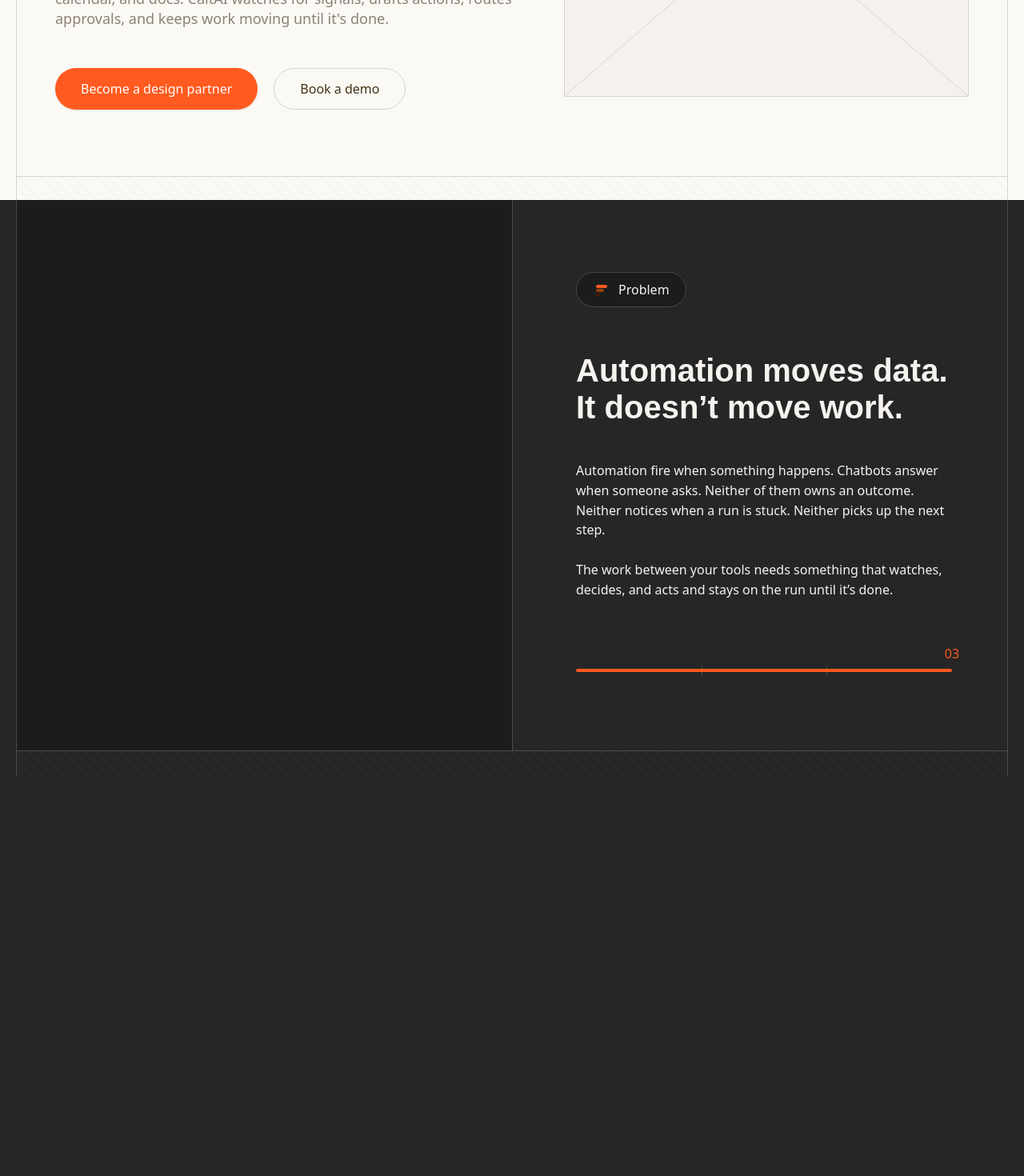
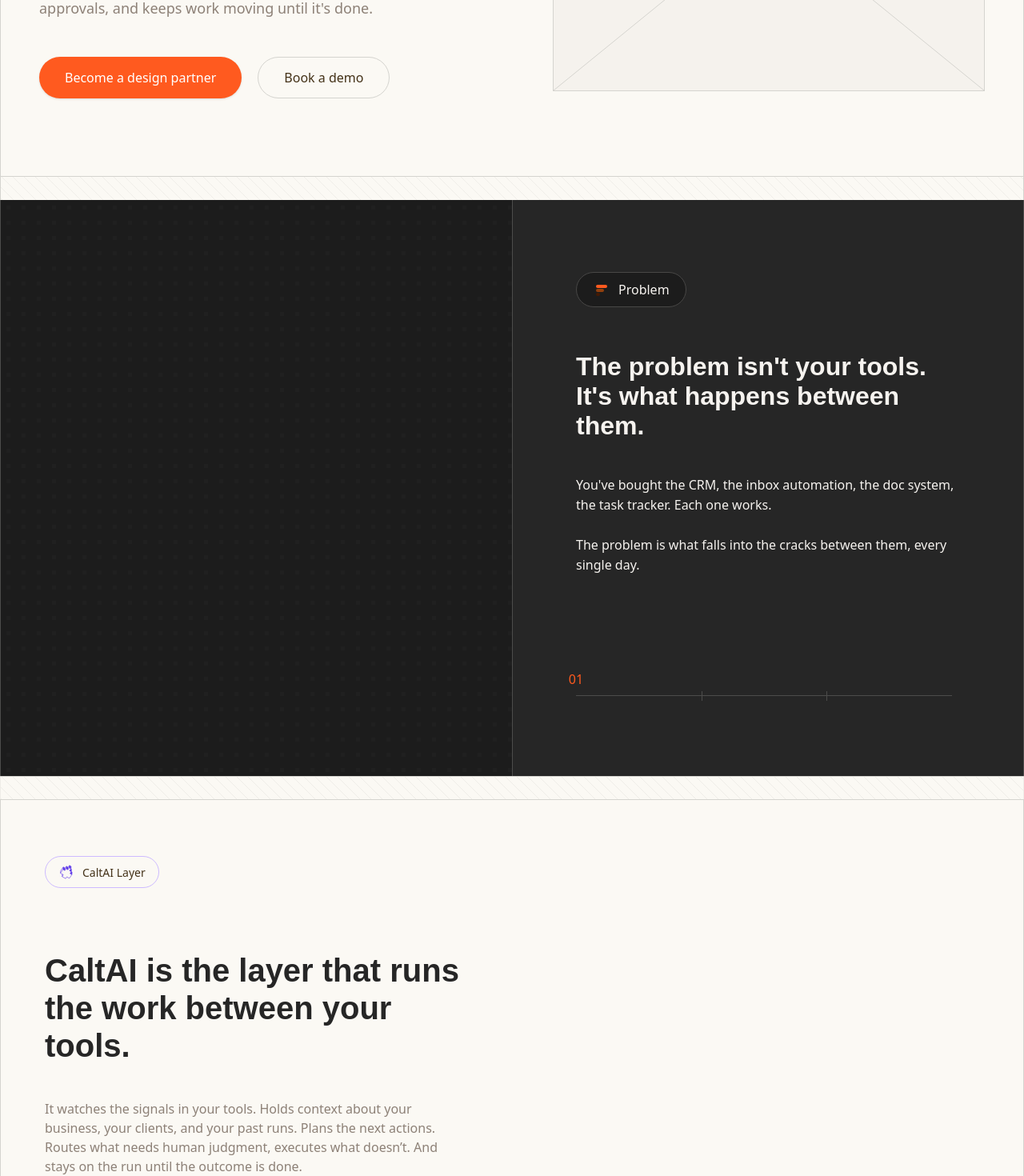
Before and after one commit to hamidra/caltai-agentic-website, a Next.js app: page / in a window 1280 px wide. Shown: the part 514-1984 px from the top of the page at 80% size. Built offline with nearby package versions, Linux system fonts and the light colour scheme; a web font is replaced by a local one.

Commit message:
New website 3

```diff
--- a/app/globals.css
+++ b/app/globals.css
@@ -28,26 +28,29 @@
   overflow-x: hidden;
 }
 
-h1, h2, h3, h4, h5, h6 {
+h1,
+h2,
+h3,
+h4,
+h5,
+h6 {
   font-family: 'Cal Sans', sans-serif;
 }
 
 /* Hatched / Zebra Pattern */
 .hatch-pattern {
-  background-image: repeating-linear-gradient(
-    45deg,
-    var(--border-color),
-    var(--border-color) 1px,
-    transparent 1px,
-    transparent 10px
-  );
+  background-image: repeating-linear-gradient(45deg,
+      var(--border-color),
+      var(--border-color) 1px,
+      transparent 1px,
+      transparent 10px);
   background-size: 14px 14px;
 }
 
-/* 1240px Frame Container */
+/* 1300px Frame Container */
 .page-frame {
   width: 100%;
-  max-width: 1240px;
+  max-width: 1300px;
   margin: 0 auto;
   position: relative;
   /* Visual Borders */
--- /dev/null
+++ b/components/CaltAILayer.tsx
@@ -0,0 +1,104 @@
+"use client";
+
+import React from "react";
+
+const CaltAILayer = () => {
+  return (
+    <section className="bg-[#FBF9F4] relative">
+      <div className="page-frame min-h-[720px] flex flex-col">
+        {/* Top Content Area */}
+        <div className="flex-1 pt-[70px] pb-[60px] px-[55px]">
+          {/* Badge */}
+          <div className="h-[40px] inline-flex items-center gap-2 px-4 rounded-full border border-[#CDBBFF] bg-[#FBF9F4] mb-20">
+            <div className="w-[22px] h-[22px] flex items-center justify-center text-[#5C35F5]">
+              <svg width="29" height="30" viewBox="0 0 29 30" fill="none" xmlns="http://www.w3.org/2000/svg">
+                <path d="M17.6016 7.83884L17.8937 3.96094L20.8337 5.69073L20.5698 9.58645L17.6016 7.83884Z" fill="#613EE9" />
+                <path d="M12.8203 9.51462L13.1125 5.63672L16.0525 7.36651L15.7885 11.2622L12.8203 9.51462Z" fill="#613EE9" />
+                <path d="M7.54688 10.7236L7.83904 6.8457L10.779 8.5755L10.5151 12.4712L7.54688 10.7236Z" fill="#613EE9" />
+                <path d="M18.2266 12.8113L20.2498 10.168L21.4587 10.6632L21.1948 14.5589L18.2266 12.8113Z" fill="#613EE9" />
+                <path d="M19.2266 17.4324L21.2498 14.7891L22.4587 15.2843L22.1948 19.18L19.2266 17.4324Z" fill="#613EE9" />
+                <path d="M3.34234 16.8225L7.57079 10.812M3.34234 16.8225L3.82319 12.789L8.03185 6.80656M3.34234 16.8225L6.47971 18.6075M7.57079 10.812L10.6035 12.5234M7.57079 10.812L8.03185 6.80656M10.6035 12.5234L12.7047 9.53671M10.6035 12.5234L11.1219 8.42326M12.7047 9.53671L15.6176 11.2233M12.7047 9.53671L13.138 5.55747M15.6176 11.2233L17.7452 8.199M15.6176 11.2233L16.1757 7.09488M17.7452 8.199L20.6282 9.8707M17.7452 8.199L18.2216 4.18682M20.6282 9.8707L21.0867 5.81545L18.2216 4.18682M20.6282 9.8707L20.5626 9.96392M6.11976 22.5361L8.11995 19.5407L6.47971 18.6075M6.11976 22.5361L11.9777 25.8511L14.0034 22.9717L17.9866 25.3626L22.199 19.3791M6.11976 22.5361L6.47971 18.6075M8.03185 6.80656L11.1219 8.42326M11.1219 8.42326L13.138 5.55747M13.138 5.55747L16.1757 7.09488M16.1757 7.09488L18.2216 4.18682M21.3075 14.6148L18.4217 13.0071L20.5626 9.96392M21.3075 14.6148L19.1618 17.6649L22.199 19.3791M21.3075 14.6148L21.3248 14.4656M22.199 19.3791L22.6705 15.3134L21.3248 14.4656M20.5626 9.96392L21.7728 10.5953L21.3248 14.4656" stroke="#532CEA" stroke-width="0.75" />
+              </svg>
+            </div>
+            <span className="text-[14px] font-medium text-[#443218] font-sans">CaltAI Layer</span>
+          </div>
+
+          {/* Main Title */}
+          <h2 className="text-[40px] font-semibold text-[#262626] leading-[1.18] w-[520px] mb-[42px] font-heading">
+            CaltAI is the layer that runs the work between your tools.
+          </h2>
+
+          {/* Body Text */}
+          <p className="text-[16px] font-medium leading-[1.5] text-[#8D8177] w-[520px] font-sans">
+            It watches the signals in your tools. Holds context about your business, your clients, and your past runs.
+            Plans the next actions. Routes what needs human judgment, executes what doesn’t.
+            And stays on the run until the outcome is done.
+          </p>
+        </div>
+
+        {/* Divider */}
+        <div className="w-full h-[1px] bg-[#D5D4CF]" />
+
+        {/* Bottom Statement Band */}
+        <div className="h-[155px] relative overflow-hidden bg-[#FBF9F4] flex items-center justify-center">
+          {/* Dotted Pattern */}
+          <div
+            className="absolute inset-0 opacity-50"
+            style={{
+              backgroundImage: "radial-gradient(#E1DFD8 1px, transparent 1px)",
+              backgroundSize: "24px 24px"
+            }}
+          />
+
+          {/* Large Icon (Left) */}
+          <div className="absolute left-[155px] top-1/2 -translate-y-1/2 text-[#5C35F5] opacity-80">
+            <svg width="110" height="120" viewBox="0 0 110 120" fill="none" xmlns="http://www.w3.org/2000/svg">
+              <path d="M70.0369 41.9019L74.1284 29.4138L81.0973 37.1132L77.0678 49.7432L70.0369 41.9019Z" fill="#4921E7" />
+              <path d="M54.3794 41.2549L58.2191 28.8533L65.7165 36.6017L61.3926 49.5009L54.3794 41.2549Z" fill="#4921E7" />
+              <path d="M38.2854 40.5593L42.1941 27.8587L49.7985 36.0787L45.6467 48.8029L38.2854 40.5593Z" fill="#4921E7" />
+              <path d="M68.9006 58.8552L76.8861 51.0494L79.6765 53.8062L75.6636 66.3738L68.9006 58.8552Z" fill="#4921E7" />
+              <path d="M67.69 75.2218L76.175 67.1705L79.1751 70.8279L75.1701 83.5912L67.69 75.2218Z" fill="#4921E7" />
+              <path d="M21.2089 56.5165L37.9177 40.5066M21.2089 56.5165L25.4555 43.4149L42.0862 27.4799M21.2089 56.5165L29.2321 65.666M37.9177 40.5066L45.683 49.3039M37.9177 40.5066L42.0862 27.4799M45.683 49.3039L53.9858 41.3483M45.683 49.3039L50.0875 36.0154M53.9858 41.3483L61.4144 49.942M53.9858 41.3483L58.0541 28.382M61.4144 49.942L69.8218 41.8863M61.4144 49.942L65.9561 36.5981M69.8218 41.8863L77.1724 50.3999M69.8218 41.8863L74.0403 28.8521M77.1724 50.3999L81.3683 37.2028L74.0403 28.8521M77.1724 50.3999L76.9133 50.6482M25.4163 78.5353L33.4267 70.4494L29.2321 65.666M25.4163 78.5353L40.4094 95.5589L48.4138 87.8892L58.5127 99.9253L75.1551 83.9904M25.4163 78.5353L29.2321 65.666M42.0862 27.4799L50.0875 36.0154M50.0875 36.0154L58.0541 28.382M58.0541 28.382L65.9561 36.5981M65.9561 36.5981L74.0403 28.8521M75.8573 67.055L68.4534 58.7542L76.9133 50.6482M75.8573 67.055L67.3783 75.1794L75.1551 83.9904M75.8573 67.055L76.0129 66.5698M75.1551 83.9904L79.3968 70.7711L76.0129 66.5698M76.9133 50.6482L80.0483 53.985L76.0129 66.5698" stroke="#613EE9" stroke-width="2" />
+              <line x1="66.6296" y1="15.8921" x2="67.0483" y2="8.07154" stroke="#613EE9" stroke-width="7" stroke-linecap="round" />
+              <line x1="91.5249" y1="25.0138" x2="100.145" y2="17.8267" stroke="#613EE9" stroke-width="7" stroke-linecap="round" />
+              <line x1="94.2192" y1="48.054" x2="105.261" y2="48.5347" stroke="#613EE9" stroke-width="7" stroke-linecap="round" />
+            </svg>
+
+          </div>
+
+          {/* Statement Text */}
+          <p className="text-[24px] font-semibold text-[#262626] leading-[1.35] text-center w-[700px] z-10 font-sans">
+            Not a chatbot. Not an automation. CaltAI is a system that owns operational work end to end.
+          </p>
+
+          {/* Small Icon (Right) */}
+          <div className="absolute right-[155px] top-1/2 -translate-y-1/2 text-[#5C35F5] opacity-80">
+            <svg width="55" height="60" viewBox="0 0 46 50" fill="none" xmlns="http://www.w3.org/2000/svg">
+              <g opacity="0.65">
+                <path d="M16.3508 17.4636L14.6456 12.259L11.7413 15.4679L13.4206 20.7316L16.3508 17.4636Z" fill="#7056D6" stroke="#7056D6" />
+                <path d="M22.8741 17.195L21.2739 12.0265L18.1493 15.2557L19.9513 20.6316L22.8741 17.195Z" fill="#7056D6" stroke="#7056D6" />
+                <path d="M29.5865 16.9045L27.9575 11.6114L24.7883 15.0372L26.5186 20.3401L29.5865 16.9045Z" fill="#7056D6" />
+                <path d="M16.8262 24.5291L13.4981 21.2759L12.3352 22.4249L14.0076 27.6626L16.8262 24.5291Z" fill="#7056D6" stroke="#7056D6" />
+                <path d="M17.326 31.35L13.7898 27.9945L12.5395 29.5188L14.2086 34.8381L17.326 31.35Z" fill="#7056D6" stroke="#7056D6" />
+                <path d="M36.6961 23.5558L29.7325 16.8835M36.6961 23.5558L34.9262 18.0956L27.9952 11.4544M36.6961 23.5558L33.3523 27.369M29.7325 16.8835L26.4962 20.5498M29.7325 16.8835L27.9952 11.4544M26.4962 20.5498L23.0359 17.2343M26.4962 20.5498L24.6606 15.0117M23.0359 17.2343L19.9399 20.8158M23.0359 17.2343L21.3404 11.8304M19.9399 20.8158L16.4361 17.4585M19.9399 20.8158L18.0471 15.2546M16.4361 17.4585L13.3726 21.0066M16.4361 17.4585L14.6779 12.0263M13.3726 21.0066L11.6239 15.5066L14.6779 12.0263M13.3726 21.0066L13.4806 21.1101M34.9426 32.7324L31.6041 29.3625L33.3523 27.369M34.9426 32.7324L28.694 39.8272L25.3581 36.6308L21.1492 41.6469L14.2133 35.0059M34.9426 32.7324L33.3523 27.369M27.9952 11.4544L24.6606 15.0117M24.6606 15.0117L21.3404 11.8304M21.3404 11.8304L18.0471 15.2546M18.0471 15.2546L14.6779 12.0263M13.9207 27.9479L17.0063 24.4884L13.4806 21.1101M13.9207 27.9479L17.4544 31.3338L14.2133 35.0059M13.9207 27.9479L13.8558 27.7456M14.2133 35.0059L12.4455 29.4966L13.8558 27.7456M13.4806 21.1101L12.174 22.5008L13.8558 27.7456" stroke="#9D86EB" />
+                <line x1="1.5" y1="-1.5" x2="4.68131" y2="-1.5" transform="matrix(-0.0534642 -0.99857 -0.99857 0.0534642 16.3906 8.1582)" stroke="#7056D6" stroke-width="3" stroke-linecap="round" />
+                <line x1="1.5" y1="-1.5" x2="6.09465" y2="-1.5" transform="matrix(-0.768046 -0.640395 -0.640395 0.768046 7.57812 12.4785)" stroke="#7056D6" stroke-width="3" stroke-linecap="round" />
+                <line x1="1.5" y1="-1.5" x2="6.02349" y2="-1.5" transform="matrix(-0.999054 0.0434936 0.0434936 0.999054 7.79688 21.4199)" stroke="#7056D6" stroke-width="3" stroke-linecap="round" />
+              </g>
+            </svg>
+
+          </div>
+        </div>
+
+        {/* Bottom Zebra Band */}
+        <div className="w-full h-[32px] border-t border-[#D5D4CF] overflow-hidden">
+          <div
+            className="w-full h-full opacity-40 hatch-pattern"
+          />
+        </div>
+      </div>
+    </section>
+  );
+};
+
+export default CaltAILayer;
--- a/components/Hero.tsx
+++ b/components/Hero.tsx
@@ -84,7 +84,7 @@
             </div>
 
             {/* Headline */}
-            <h1 className="text-[50px] font-semibold text-[#443218] leading-[1.12] tracking-tight w-[604px] font-heading">
+            <h1 className="text-[46px] font-semibold text-[#443218] leading-[1.12] tracking-tight w-[604px] font-heading">
               An operation system that <br />
               runs <RollingWord word={rotatingWords[index]} /> <br />
               across your tools
@@ -121,8 +121,8 @@
         </section>
 
         {/* Decorative Bottom Hatched Band */}
-        <div className="absolute bottom-0 left-0 right-0 border-t border-[#D5D4CF] h-[30px] overflow-hidden">
-          <div className="w-full h-full hatch-pattern opacity-40 px-8" />
+        <div className="absolute bottom-0 left-0 right-0 h-[30px] border-t border-[#D5D4CF] overflow-hidden">
+          <div className="w-full h-full hatch-pattern opacity-30" />
         </div>
       </div>
     </div>
--- a/components/ProblemSection.tsx
+++ b/components/ProblemSection.tsx
@@ -1,77 +1,102 @@
 "use client";
 
-import React, { useRef, useState, useEffect } from "react";
-import { motion, useScroll, useTransform, AnimatePresence, useMotionValueEvent } from "framer-motion";
+import React, { useRef, useState } from "react";
+import {
+  motion,
+  useScroll,
+  useTransform,
+  AnimatePresence,
+  useMotionValueEvent,
+} from "framer-motion";
+import CaltAILayer from "./CaltAILayer";
 
 const problemStates = [
   {
     id: "01",
-    title: "The problem isn’t your tools.\nIt’s what happens between them.",
-    body: "You’ve bought the CRM, the inbox automation, the doc system, the task tracker. Each one works.\n\nThe problem is what falls into the cracks between them, every single day.",
+    title: "The problem isn't your tools. It's what happens between them.",
+    body: "You've bought the CRM, the inbox automation, the doc system, the task tracker. Each one works.\n\nThe problem is what falls into the cracks between them, every single day.",
   },
   {
     id: "02",
-    title: "It’s not one process that\nbreaks. It’s every process, in\nthe same way.",
-    body: "Something finishes, nobody starts what comes next. A step needs input, somebody has to chase it. A decision needs approval, it sits in a thread.\n\nEvery workflow in your business has the same breakage pattern. You’ve just been treating them as separate problems.",
+    title: "It's not one process that breaks. It's every process, in the same way.",
+    body: "Something finishes, nobody starts what comes next. A step needs input, somebody has to chase it. A decision needs approval, it sits in a thread.\n\nEvery workflow in your business has the same breakage pattern. You've just been treating them as separate problems.",
   },
   {
     id: "03",
-    title: "Automation moves data.\nIt doesn’t move work.",
-    body: "Automation fire when something happens. Chatbots answer when someone asks. Neither of them owns an outcome. Neither notices when a run is stuck. Neither picks up the next step.\n\nThe work between your tools needs something that watches, decides, and acts and stays on the run until it’s done.",
+    title: "Automation moves data. It doesn't move work.",
+    body: "Automation fire when something happens. Chatbots answer when someone asks. Neither of them owns an outcome. Neither notices when a run is stuck. Neither picks up the next step.\n\nThe work between your tools needs something that watches, decides, and acts and stays on the run until it's done.",
   },
 ];
 
 const ProblemSection = () => {
   const containerRef = useRef<HTMLDivElement>(null);
   const [index, setIndex] = useState(0);
+  const [offsetTop, setOffsetTop] = useState(0);
 
-  const { scrollYProgress } = useScroll({
-    target: containerRef,
-    offset: ["start start", "end end"],
-  });
+  // Measure the offset top after mount to calculate progress relative to viewport start
+  React.useEffect(() => {
+    if (containerRef.current) {
+      setOffsetTop(containerRef.current.offsetTop);
+    }
+  }, []);
 
-  // Handle discrete state changes exactly at 33.33% and 66.66%
-  useMotionValueEvent(scrollYProgress, "change", (latest) => {
-    if (latest < 1/3) {
+  const { scrollY } = useScroll();
+
+  // Manual progress calculation as requested: (scrollY - offsetTop) / 2160
+  const progress = useTransform(
+    scrollY,
+    [offsetTop, offsetTop + 2160],
+    [0, 1],
+    { clamp: true }
+  );
+
+  useMotionValueEvent(progress, "change", (latest) => {
+    if (latest < 1 / 3) {
       if (index !== 0) setIndex(0);
-    } else if (latest < 2/3) {
+    } else if (latest < 2 / 3) {
       if (index !== 1) setIndex(1);
     } else {
       if (index !== 2) setIndex(2);
     }
   });
 
-  const progressPercent = useTransform(scrollYProgress, (p) => `${p * 100}%`);
+  const progressPercent = useTransform(progress, (p) => `${p * 100}%`);
 
   return (
-    <div ref={containerRef} className="relative h-[2160px] bg-[#262626]">
-      {/* Sticky Container (720px tall) */}
-      <div className="sticky top-0 h-[720px] w-full overflow-hidden">
-        {/* Page Frame Borders (1240px) */}
-        <div className="page-frame h-full !bg-[#262626] flex !border-[#4C4C4B]">
-          {/* Vertical Divider between columns */}
-          <div className="absolute left-1/2 top-0 bottom-[32px] w-[1px] bg-[#4C4C4B] z-10" />
+    <section
+      ref={containerRef}
+      className="relative bg-[#FBF9F4]"
+      style={{ height: "calc(720px + 907px + 2160px)" }}
+    >
+      <div
+        className="sticky top-0 z-10 h-auto"
+      >
+        {/**
+         * Problem frame — 720px, dark
+         * Z-index -1 as requested to stay below the top layer
+         */}
+        <div className="relative z-[-1] bg-[#FBF9F4]">
+          <div className="page-frame h-[720px] relative !bg-[#262626] flex !border-[#4C4C4B] overflow-hidden">
+            {/* Vertical Divider */}
+            <div className="absolute left-1/2 top-0 bottom-0 w-[1px] bg-[#4C4C4B] z-10" />
 
             {/* Left Visual Column */}
-          <div className="w-1/2 h-[calc(100%-32px)] bg-[#1C1C1C] relative overflow-hidden">
-            {/* Dotted Pattern */}
+            <div className="w-1/2 h-full bg-[#1C1C1C] relative overflow-hidden">
               <div
-              className="absolute inset-0 opacity-[0.08]"
+                className="absolute inset-0 opacity-[0.4]"
                 style={{
-                backgroundImage: "radial-gradient(#2B2B2B 1px, transparent 1px)",
-                backgroundSize: "24px 24px"
+                  backgroundImage: "radial-gradient(#262626 3px, transparent 3px)",
+                  backgroundSize: "19px 19px",
                 }}
               />
             </div>
 
             {/* Right Text Column */}
-          <div className="w-1/2 h-[calc(100%-32px)] bg-[#262626] relative flex flex-col pt-[90px] pl-20 pr-[60px]">
+            <div className="w-1/2 h-full bg-[#262626] relative flex flex-col pt-[90px] pl-20 pr-[60px]">
               {/* Badge */}
               <div className="h-[44px] inline-flex items-center gap-[10px] px-5 rounded-full border border-[#484746] bg-[#1C1C1C] mb-[56px] w-fit">
-              {/* Icon Slot */}
                 <div className="w-[22px] h-[22px] flex items-center justify-center">
                   <svg width="18" height="18" viewBox="0 0 18 18" fill="none" xmlns="http://www.w3.org/2000/svg">
-                  {/* Custom Blob Stack Icon */}
                     <rect x="2" y="3" width="14" height="4" rx="2" fill="#FF5A1F" />
                     <rect x="2" y="8" width="10" height="4" rx="2" fill="#92400E" />
                     <rect x="2" y="13" width="5" height="4" rx="2" fill="#451A03" />
@@ -80,7 +105,7 @@
                 <span className="text-[16px] font-medium text-[#F6F3EF] font-sans">Problem</span>
               </div>
 
-            {/* Content Transitions */}
+              {/* Animated Problem Content */}
               <div className="relative flex-1">
                 <AnimatePresence mode="wait">
                   <motion.div
@@ -91,7 +116,7 @@
                     transition={{ duration: 0.45, ease: "circOut" }}
                     className="w-[478px]"
                   >
-                  <h2 className="text-[40px] font-semibold text-[#F6F3EF] leading-[1.15] mb-[44px] whitespace-pre-line font-heading">
+                    <h2 className="text-[32px] font-semibold text-[#F6F3EF] leading-[1.15] mb-[44px] font-heading">
                       {problemStates[index].title}
                     </h2>
                     <p className="text-[16px] leading-[1.55] text-[#F6F3EF] font-normal whitespace-pre-line font-sans">
@@ -103,28 +128,21 @@
 
               {/* Progress Indicator */}
               <div className="w-[470px] mb-[100px] relative pt-8">
-              {/* Number Label (Movers with progress) */}
                 <motion.div
                   className="absolute top-0 text-[16px] font-normal text-[#FF5A1F] font-sans h-6 flex items-center"
                   style={{
                     left: progressPercent,
                     translateX: "-50%",
-                  // Clamp label to stay within bounds
                     paddingLeft: "4px",
-                  paddingRight: "4px"
+                    paddingRight: "4px",
                   }}
                 >
                   {problemStates[index].id}
                 </motion.div>
 
-              {/* Base Line */}
                 <div className="h-[1px] w-full bg-[#4C4C4B] relative flex items-center">
-                {/* 33.33% Marker */}
                   <div className="absolute left-[33.333%] w-[1px] h-3 bg-[#4C4C4B]" />
-                {/* 66.66% Marker */}
                   <div className="absolute left-[66.666%] w-[1px] h-3 bg-[#4C4C4B]" />
-
-                {/* Orange Active Line */}
                   <motion.div
                     className="absolute left-0 h-[4px] bg-[#FF5A1F] rounded-full"
                     style={{ width: progressPercent }}
@@ -132,20 +150,25 @@
                 </div>
               </div>
             </div>
+          </div>
 
-          {/* Bottom Zebra Band */}
-          <div className="absolute bottom-0 left-0 right-0 h-[32px] border-t border-[#4C4C4B] overflow-hidden">
-             <div
-               className="w-full h-full opacity-30 hatch-pattern"
-               style={{
-                 backgroundImage: "repeating-linear-gradient(45deg, #4C4C4B, #4C4C4B 1px, transparent 1px, transparent 10px)",
-                 backgroundSize: "14px 14px"
-               }}
-             />
+          {/**
+           * Hatched transition band
+           */}
+          <div className="relative h-[30px] border-t border-[#D5D4CF] border-b bg-[#FBF9F4] overflow-hidden">
+            <div className="page-frame h-full hatch-pattern opacity-30" />
           </div>
         </div>
+
+        {/**
+         * CaltAI Layer — Layer 1 (on top)
+         * Z-index 1 as requested
+         */}
+        <div className="relative z-[1] bg-[#FBF9F4]">
+          <CaltAILayer />
         </div>
       </div>
+    </section>
   );
 };
 
```
Lines whose indentation alone changed are shown as unchanged.
